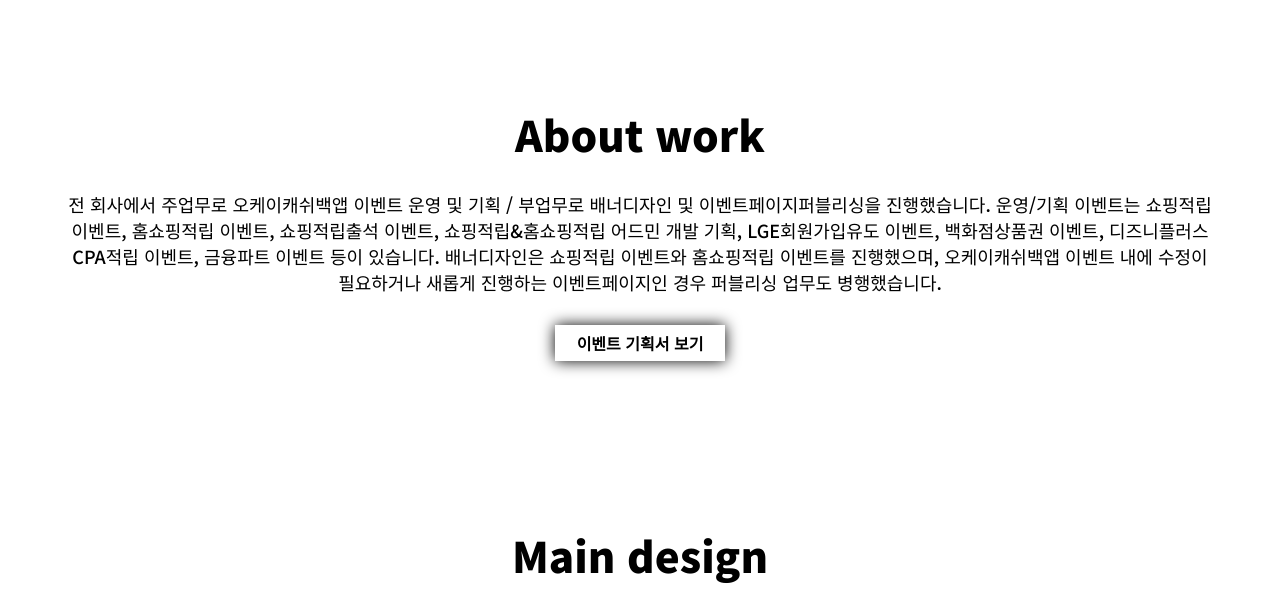
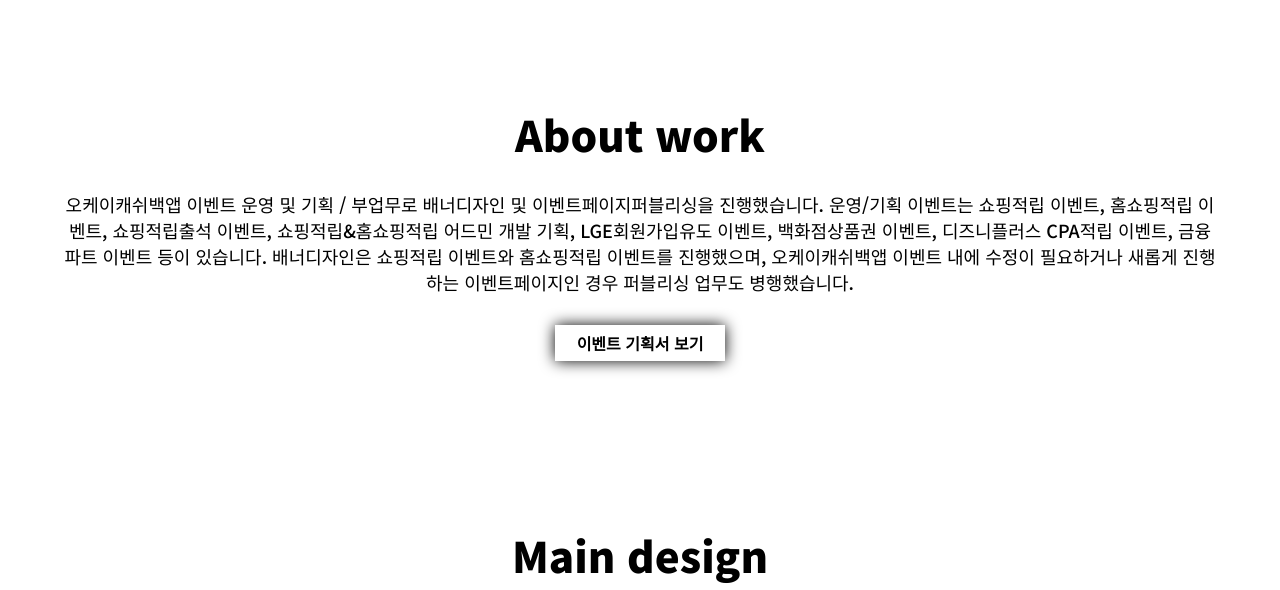
Before and after one commit to kkim91899/kkim86.github.io, a plain HTML site: page project/okay.html in a window 1280 px wide. Shown: the part 912-1502 px from the top of the page. Drawn offline with nearby package versions, Linux system fonts and the light colour scheme.

Commit message:
Update okay.html

```diff
--- a/project/okay.html
+++ b/project/okay.html
@@ -46,7 +46,7 @@
             <ul class="text_box">
                <li class="standard_text_box">
                   <h2 class="subtitle standard_subtitle">About work</h2>
-                  <p class="subtitle_content standard_subtitle_content">전 회사에서 주업무로 오케이캐쉬백앱 이벤트 운영 및 기획 / 부업무로 배너디자인 및 이벤트페이지퍼블리싱을 진행했습니다. 운영/기획 이벤트는 쇼핑적립 이벤트, 홈쇼핑적립 이벤트, 쇼핑적립출석 이벤트, 쇼핑적립&홈쇼핑적립 어드민 개발 기획, LGE회원가입유도 이벤트, 백화점상품권 이벤트, 디즈니플러스 CPA적립 이벤트, 금융파트 이벤트 등이 있습니다. 배너디자인은 쇼핑적립 이벤트와 홈쇼핑적립 이벤트를 진행했으며, 오케이캐쉬백앱 이벤트 내에 수정이 필요하거나 새롭게 진행하는 이벤트페이지인 경우 퍼블리싱 업무도 병행했습니다.</p>
+                  <p class="subtitle_content standard_subtitle_content">오케이캐쉬백앱 이벤트 운영 및 기획 / 부업무로 배너디자인 및 이벤트페이지퍼블리싱을 진행했습니다. 운영/기획 이벤트는 쇼핑적립 이벤트, 홈쇼핑적립 이벤트, 쇼핑적립출석 이벤트, 쇼핑적립&홈쇼핑적립 어드민 개발 기획, LGE회원가입유도 이벤트, 백화점상품권 이벤트, 디즈니플러스 CPA적립 이벤트, 금융파트 이벤트 등이 있습니다. 배너디자인은 쇼핑적립 이벤트와 홈쇼핑적립 이벤트를 진행했으며, 오케이캐쉬백앱 이벤트 내에 수정이 필요하거나 새롭게 진행하는 이벤트페이지인 경우 퍼블리싱 업무도 병행했습니다.</p>
                   <div class="button_box">
                      <div class="standard_button working"><a href="javascript:;">이벤트 기획서 보기</a></div>
                      <script>
```
